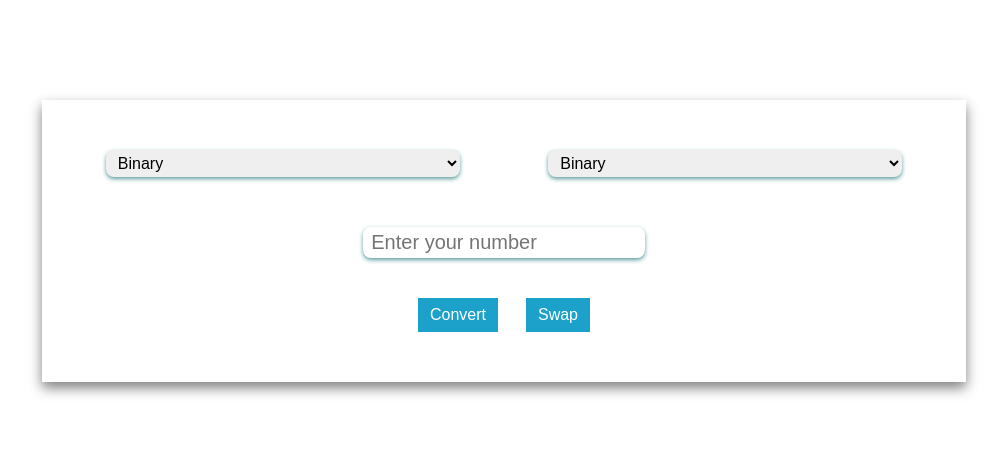
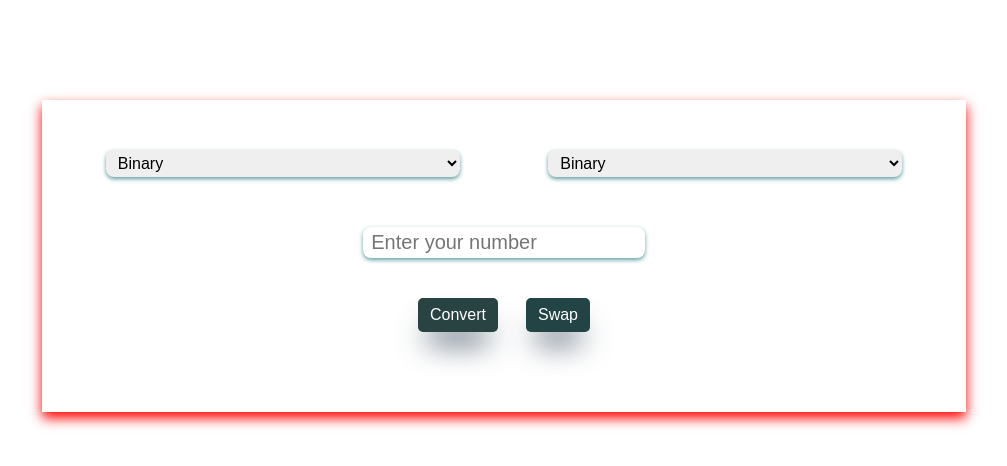
Before and after one commit to Babughgit/Converter, a plain HTML site: page index.html in a window 1280 px wide. Shown: the whole page, without its empty margins (136-1143 px from the left). Drawn offline with Linux system fonts and the light colour scheme.

Commit message:
First Commit

```diff
--- a/Style.css
+++ b/Style.css
@@ -1,15 +1,20 @@
 .wrapper{
 width: 70%;
 margin: 100px auto;
-box-shadow: 0px 6px 12px grey;
+box-shadow: 0px 6px 12px rgb(255, 0, 0);
 padding: 50px 20px;
 text-align: center;
+background-color: rgb(255, 255, 255);
 }
 .inputs{
+
     display: flex;
     justify-content: space-around;
     margin-bottom: 50px;
+    border-radius: 30px;
+
     }
+
     .input-field{
         padding: 4px 8px;
         border-radius: 8px;
@@ -25,6 +30,8 @@ text-align: center;
 
 .w-100{
     width: 100%;
+    color: rgb(0, 0, 0);
+
 }
 #input-number{
     width: 30%;
@@ -45,7 +52,19 @@ button:hover{
     box-shadow: 0px 2px 4px cadetblue;
 }
 #result-box{
-    color: cornflowerblue;
+
+    margin: 30px;
+    color: rgb(0, 38, 255);
     font-size: 24px;
     font-weight: 600;
 }
+#convert{
+    box-shadow: rgb(38, 57, 77) 0px 20px 30px -10px;
+    background-color: rgb(41, 66, 66);
+    border-radius: 5px;
+}
+#swap{
+    box-shadow: rgb(38, 57, 77) 0px 20px 30px -10px;
+    background-color: rgb(35, 68, 68);
+    border-radius: 5px;
+}
--- a/Converter.html
+++ b/index.html
@@ -39,8 +39,11 @@
         <button id="swap">Swap</button>
     </div>
     <!--Result box-->
+
     <div id="result-box"></div>
+
+
     </div>
-    <script src="Converter.js"></script>
+    <script src="index.js"></script>
 </body>
 </html>
```
Also changed, not shown: index.js (renamed from Converter.js).
